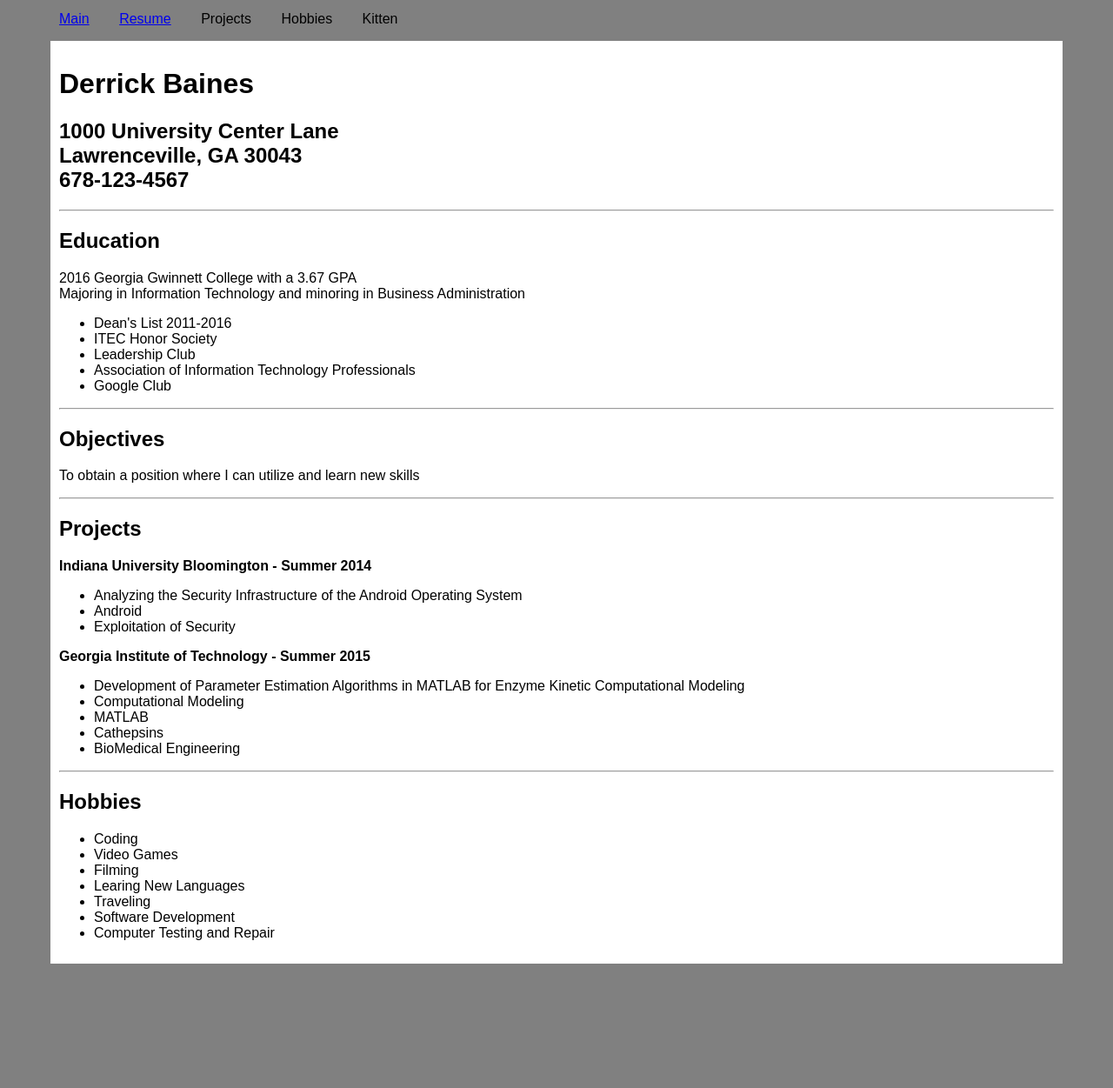
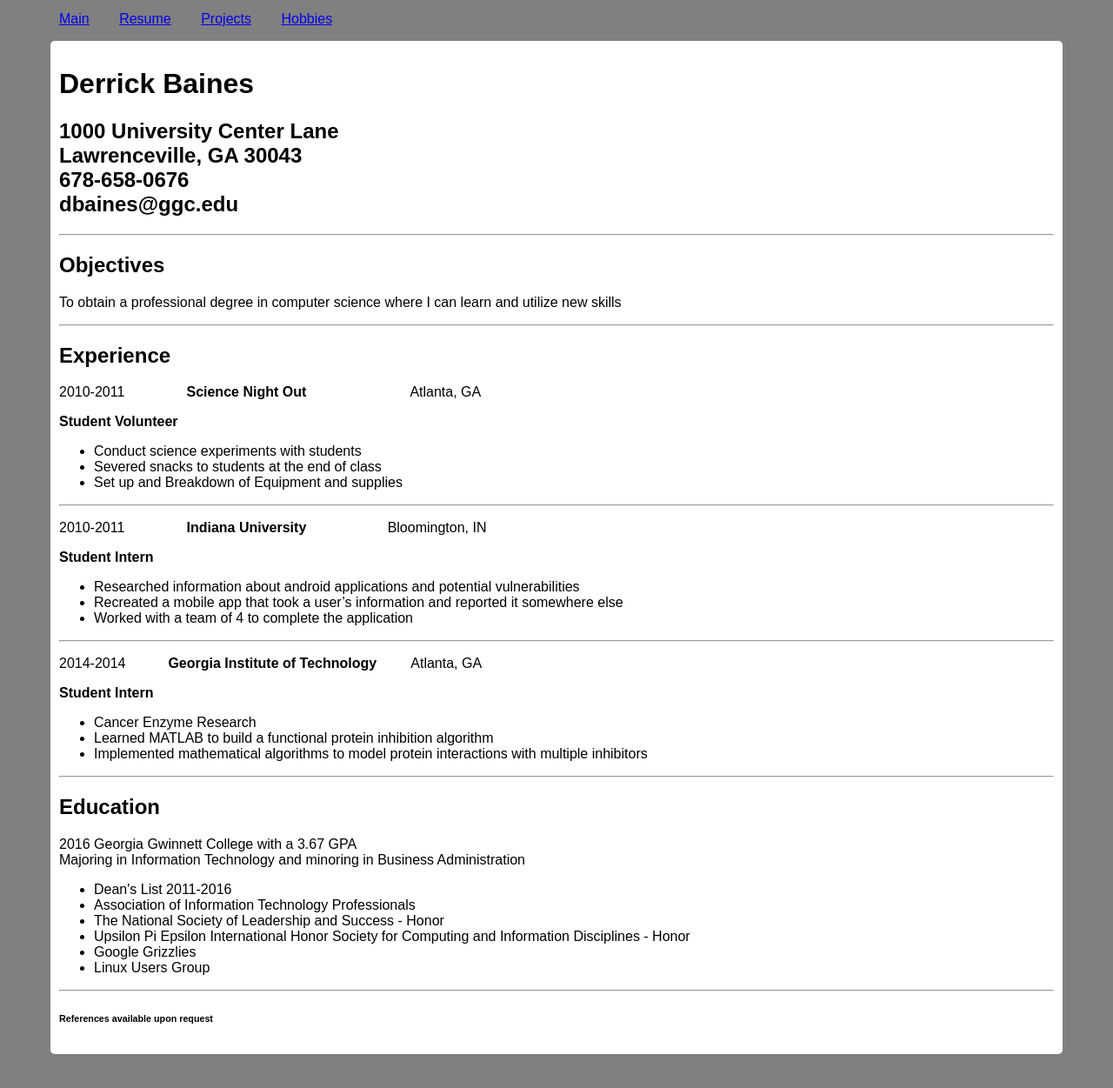
Before and after one commit to dbaines23/dbaines23.github.io, a plain HTML site: page resume.html in a window 1280 px wide. Shown: the part 3-1254 px from the top of the page at 87% size. Before the commit the page ends 1161 px from the top, so only its background shows below. Drawn offline with Linux system fonts and the light colour scheme.

Commit message:
Updated Website

```diff
--- a/css/main.css
+++ b/css/main.css
@@ -16,6 +16,7 @@ body {
     margin-right:50px;
     margin-left:50px;
     background-color:white;
+    border-radius:5px;
 }
 
 #kitten {
--- a/resume.html
+++ b/resume.html
@@ -11,65 +11,65 @@
         <ul>
             <li><a href="index.html">Main</a></li>
             <li><a href="resume.html">Resume</a></li>
-            <li>Projects</li>
-            <li>Hobbies</li>
-            <li>Kitten</li>
+            <li><a href="projects.html">Projects</a></li>
+            <li><a href="hobbies.html">Hobbies</a></li>
         </ul>
         </div>
 
         <div class="container">
         <h1>Derrick Baines</h1>
-        <p><h2>1000 University Center Lane
-        <br>Lawrenceville, GA 30043
-        <br>678-123-4567</br></h2></p>
+        <p>
+            <h2>1000 University Center Lane
+            <br>Lawrenceville, GA 30043
+            <br>678-658-0676
+            <br>dbaines@ggc.edu</br>
+            </h2>
+        </p>
 
         <hr>
+        <h2>Objectives</h2>
+        <p>To obtain a professional degree in computer science where I can learn and utilize new skills</p>
 
+        <hr>
+        <h2>Experience</h2>
+        <p>2010-2011 &nbsp; &nbsp; &nbsp; &nbsp; &nbsp; &nbsp; &nbsp; &nbsp;<strong>Science Night Out</strong> &nbsp; &nbsp; &nbsp; &nbsp; &nbsp; &nbsp; &nbsp; &nbsp; &nbsp; &nbsp; &nbsp; &nbsp; &nbsp; Atlanta, GA</p></p>
+        <p><strong>Student Volunteer</strong></p>
+        <ul>
+            <li>Conduct science experiments with students</li>
+            <li>Severed snacks to students at the end of class</li>
+            <li>Set up and Breakdown of Equipment and supplies</li>
+        </ul>
+        <hr>
+        <p>2010-2011 &nbsp; &nbsp; &nbsp; &nbsp; &nbsp; &nbsp; &nbsp; &nbsp;<strong>Indiana University</strong> &nbsp; &nbsp; &nbsp; &nbsp; &nbsp; &nbsp; &nbsp; &nbsp; &nbsp; &nbsp; Bloomington, IN</p></p>
+        <p><strong>Student Intern</strong></p>
+        <ul>
+            <li>Researched information about android applications and potential vulnerabilities</li>
+            <li>Recreated a mobile app that took a user’s information and reported it somewhere else</li>
+            <li>Worked with a team of 4 to complete the application</li>
+        </ul>
+        <hr>
+        <p>2014-2014 &nbsp; &nbsp; &nbsp; &nbsp; &nbsp; <strong>Georgia Institute of Technology</strong> &nbsp;  &nbsp; &nbsp; &nbsp; Atlanta, GA</p></p>
+        <p><strong>Student Intern</strong></p>
+        <ul>
+            <li>Cancer Enzyme Research</li>
+            <li>Learned MATLAB to build a functional protein inhibition algorithm</li>
+            <li>Implemented mathematical algorithms to model protein interactions with multiple inhibitors</li>
+        </ul>
+        <hr>
         <h2>Education</h2>
         <p>2016 Georgia Gwinnett College with a 3.67 GPA
         <br>Majoring in Information Technology and minoring in Business Administration</p>
         <ul>
             <li>Dean's List 2011-2016</li>
-            <li>ITEC Honor Society</li>
-            <li>Leadership Club</li>
             <li>Association of Information Technology Professionals</li>
-            <li>Google Club</li>
+            <li>The National Society of Leadership and Success - Honor</li>
+            <li>Upsilon Pi Epsilon International Honor Society for Computing and Information Disciplines - Honor</li>
+            <li>Google Grizzlies</li>
+            <li>Linux Users Group</li>
         </ul>
 
         <hr>
-        <h2>Objectives</h2>
-        <p>To obtain a position where I can utilize and learn new skills</p>
-        <hr>
-
-        <h2>Projects</h2>
-        <p><b>Indiana University Bloomington - Summer 2014</b></p>
-        <ul>
-            <li>Analyzing the Security Infrastructure of the Android Operating System </li>
-            <li>Android</li>
-            <li>Exploitation of Security</li>
-        </ul>
-
-        <p><b>Georgia Institute of Technology - Summer 2015</b></p>
-        <ul>
-            <li>Development of Parameter Estimation Algorithms in MATLAB for Enzyme Kinetic Computational Modeling</li>
-            <li>Computational Modeling</li>
-            <li>MATLAB</li>
-            <li>Cathepsins</li>
-            <li>BioMedical Engineering</li>
-        </ul>
-        <hr>
-
-        <h2>Hobbies</h2>
-        <ul>
-            <li>Coding</li>
-            <li>Video Games</li>
-            <li>Filming</li>
-            <li>Learing New Languages</li>
-            <li>Traveling</li>
-            <li>Software Development</li>
-            <li>Computer Testing and Repair</li>
-        </ul>
-        </div>
+        <h6>References available upon request</h6>
 
     </body>
 </html>
```
Also changed, not shown: hobbies.html (added, +38 -0 lines), index.html (+2 -3 lines), projects.html (added, +41 -0 lines).
